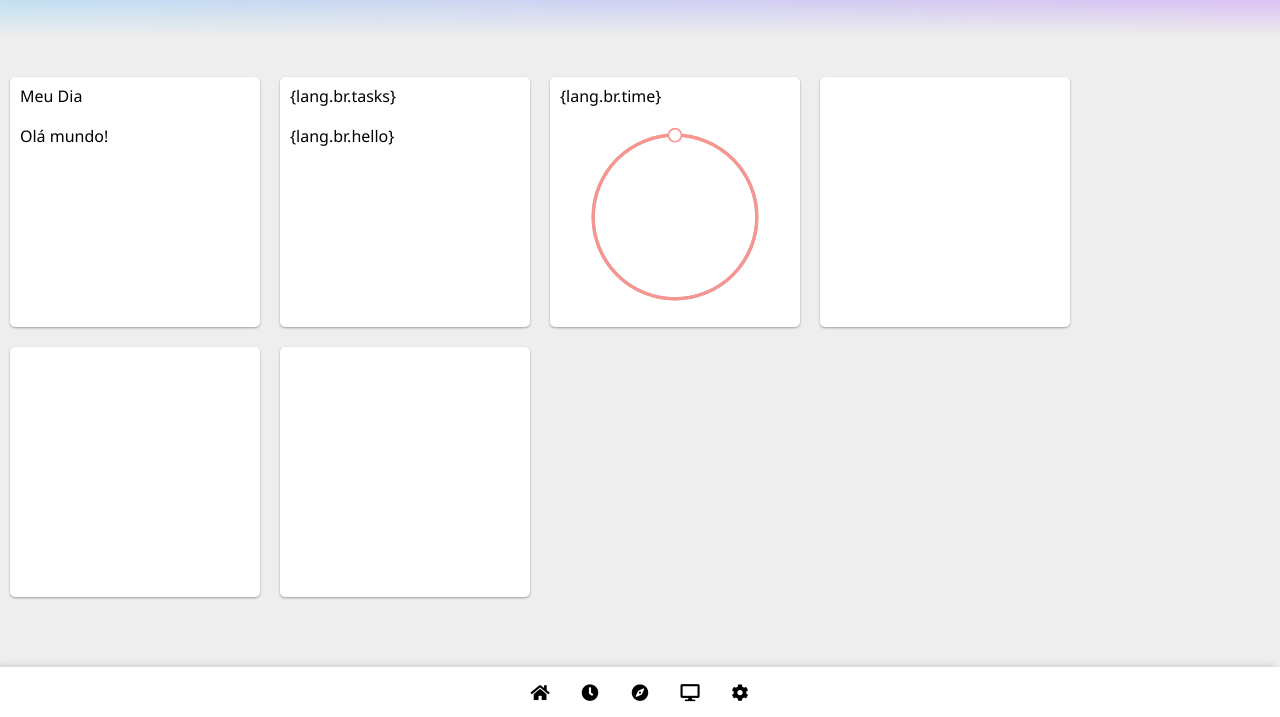
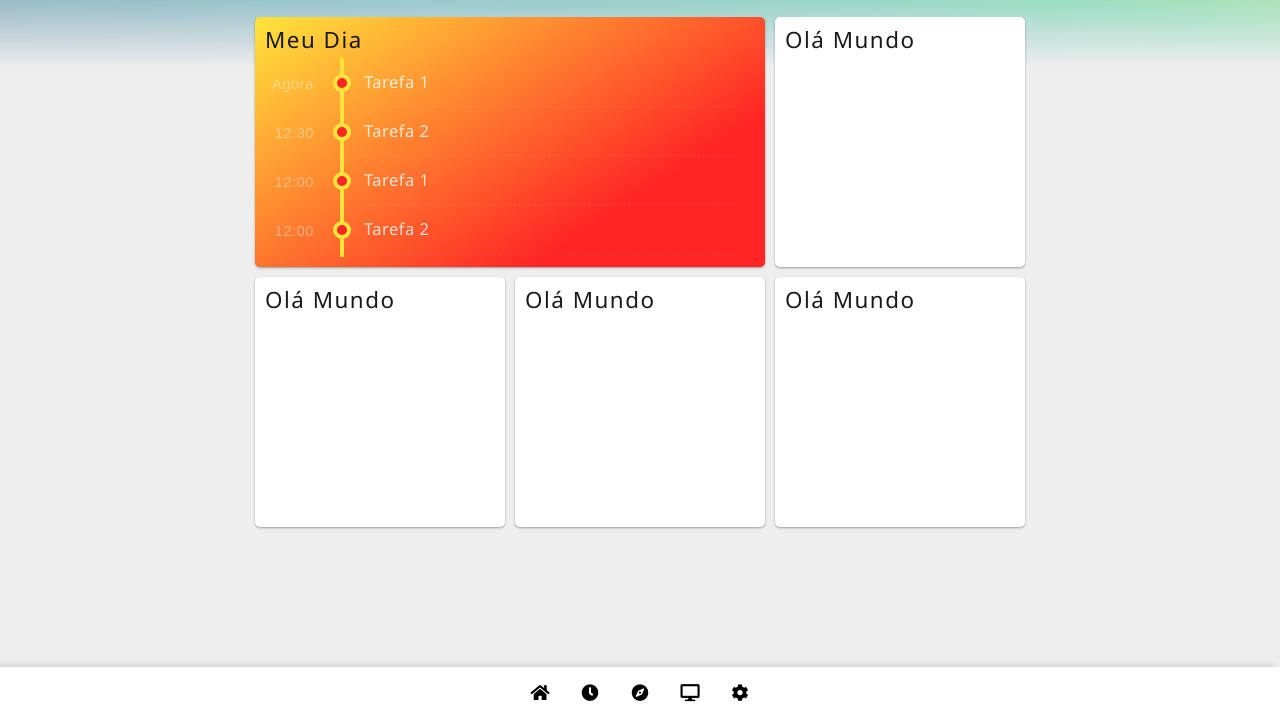
Before and after one commit to TryUps/MyTime-Desktop, a website: page app/index.html in a window 1280 px wide. Shown: the part 83-800 px from the top of the page. Drawn offline with Linux system fonts and the light colour scheme.

Commit message:
Fixed design boxes

```diff
--- a/app/index.html
+++ b/app/index.html
@@ -9,62 +9,79 @@
     <link rel="stylesheet" href="res/css/style.css" type="text/css">
 </head>
 <body>
-    <header role="heading">
-        <div class="centered">
-            <h1 class="logo">{lang.br.appname}</h1>
+    <div class="bg-out gradient-bg">
     </div>
+    <div class="app">
+        <header role="header">
+            <h1 class="app-logo logo">MyTime</h1>
         </header>
-    <main role="main">
-        <section>
-            <div class="box">
+        <main class="container" role="main">
+            <section class="boxes">
+                <div class="box box--2x timeli-box">
+                    <div class="in-box">
                         <div class="box-title">
-                    <span class="title">Meu Dia</span>
+                            <span class="title"><h3>Meu Dia</h3></span>
                         </div>
                         <div class="box-content">
                             <p class="content">
-                        Olá mundo!
+                                <ul class="timeline">
+                                    <li class="event" data-date="Agora">Tarefa 1</li>
+                                    <li class="event" data-date="12:30">Tarefa 2</li>
+                                    <li class="event" data-date="12:00">Tarefa 1</li>
+                                    <li class="event" data-date="12:00">Tarefa 2</li>
+                                    <li class="event" data-date="12:00">Tarefa 3</li>
+                                    <li class="event" data-date="12:00">Tarefa 4</li>
+                                    <li class="event" data-date="12:00">Tarefa 5</li>
+                                    <li class="event" data-date="12:00">Tarefa 6</li>
+                                </ul>
                             </p>
                         </div>
+                        <div class="box-footer">
+                        </div>
+                    </div>
+                </div>
+                <div class="box">
+                    <div class="in-box">
+                        <div class="box-title">
+                            <h3>Olá Mundo</h3>
+                        </div>
+                        <div class="box-content"></div>
                         <div class="box-footer"></div>
                     </div>
+                </div>
                 <div class="box">
+                    <div class="in-box">
                         <div class="box-title">
-                    <span class="title">{lang.br.tasks}</span>
+                            <h3>Olá Mundo</h3>
                         </div>
-                <div class="box-content">
-                    <p class="content">
-                        {lang.br.hello}
-                    </p>
-                </div>
+                        <div class="box-content"></div>
                         <div class="box-footer"></div>
                     </div>
+                </div>
                 <div class="box">
+                    <div class="in-box">
                         <div class="box-title">
-                    <span class="title">{lang.br.time}</span>
+                            <h3>Olá Mundo</h3>
                         </div>
-                <div class="box-content" style="display: flex;align-items: center;justify-content: center;">
-                    <svg width="180" viewBox="0 0 220 220" xmlns="http://www.w3.org/2000/svg">
-                        <g transform="translate(110,110)">
-                            <circle r="100" class="e-c-base"/>
-                            <g transform="rotate(-90)">
-                                <circle r="100" class="e-c-progress"/>
-                                <g id="e-pointer">
-                                    <circle cx="100" cy="0" r="8" class="e-c-pointer"/>
-                                </g>
-                            </g>
-                        </g>
-                    </svg>
+                        <div class="box-content"></div>
+                        <div class="box-footer"></div>
                     </div>
                 </div>
-            <div class="box"></div>
-            <div class="box"></div>
-            <div class="box"></div>
+                <div class="box">
+                    <div class="in-box">
+                        <div class="box-title">
+                            <h3>Olá Mundo</h3>
+                        </div>
+                        <div class="box-content"></div>
+                        <div class="box-footer"></div>
+                    </div>
+                </div>
             </section>
         </main>
-    <menu class="footer-menu" role="footer" id="foot-menu">
+        <menu class="footer-menu" role="menu" id="foot-menu">
             <ul class="menu-foot">
                 <li class="menu-item">
-                <a href="" class="menu-btn:link"><i class="fas fa-home"></i></a>
+                    <a href="grid.html" class="menu-btn:link"><i class="fas fa-home"></i></a>
                     <a href="" class="menu-btn:link"><i class="fas fa-clock"></i></a>
                     <a href="" class="menu-btn:link"><i class="fas fa-compass"></i></a>
                     <a href="" class="menu-btn:link"><i class="fas fa-desktop"></i></a>
@@ -72,21 +89,8 @@
                 </li>
             </ul>
         </menu>
+    </div>
     <div class="overlay"></div>
-    <div class="alert">
-        <div class="alert-title">
-            <h2>Deseja ativar o menu?</h2>
-        </div>
-        <div class="alert-content">
-            <p class="alert-text">
-                O menu interativo auxilia você de modo mais rápido para lidar com suas funções do dia a dia. Com ele o aplicativo ficará oculto na bandeja de aplicativos do seu sistema e poderá ser acessado de modo rápido com apenas 1 clique.
-            </p>
-        </div>
-        <div class="alert-footer">
-            <button class="alert-btn">Manter Inativo</button>
-            <button class="alert-btn">Ativar</button>
-        </div>
-    </div>
     <script src="res/js/template.js"></script>
     <script>if(typeof module === 'object'){window.module = module; module = undefined;}</script>
     <script>if(window.module)module = window.module;</script>
--- a/app/res/css/app.css
+++ b/app/res/css/app.css
@@ -4,14 +4,11 @@
     padding:0;
 }
 body {
-    position: absolute;
-    width:100%;
-    height: 100%;
+    min-height:100vh;
     background-color: #eee;
     user-select: none;
+    overflow: hidden;
     font-family: 'Segoe UI', Tahoma, Geneva, Verdana, sans-serif;
-    display: flex;
-    flex-direction: column;
 }
 
 body::before {
@@ -21,8 +18,30 @@ body::before {
     left: 0;
     width: 100%;
     height: 10px;
-    box-shadow: 0px 0 10px rgba(0, 0, 0, 0.6);
+    box-shadow: 5px 0 15px rgba(0, 0, 0, 0.6);
     z-index: 100;
+}
+
+.app {
+    position: relative;
+    float: left;
+    display: flex;
+    flex-direction: column;
+}
+
+.bg-out {
+    position: absolute;
+    width:100%;
+    z-index:0;
+    height: 250px;
+
+    background-image: linear-gradient(to right top, #051937, #004d7a, #008793, #00bf72, #a8eb12);
+    -webkit-mask-size: 300px 250px;
+    -webkit-mask-image: -webkit-gradient(linear, center top, center bottom, color-stop(0.60,  rgba(0,0,0,0)), color-stop(0.00,  rgba(0,0,0,0.8)));
+}
+.color2 {
+    background-color: #21D4FD;
+    background-image: linear-gradient(19deg, #21D4FD 0%, #B721FF 100%);
 }
 
 body.dark {
@@ -33,16 +52,14 @@ body.dark {
 }
 header {
     position: relative;
-    float: left;
-    width:100%;
-    height: 200px;
+    display: flex;
+    width:100vw;
+    height: 100px;
+    justify-content: center;
+    align-items: center;
+    text-align: center;
+    background: transparent;
     -webkit-app-region: drag;
-    background-color: #21D4FD;
-    background-image: linear-gradient(19deg, #21D4FD 0%, #B721FF 100%);
-    -webkit-mask-size: 300px 200px;
-    -webkit-mask-image: -webkit-gradient(linear, center top, center bottom, color-stop(0.60,  rgba(0,0,0,0)), color-stop(0.00,  rgba(0,0,0,0.8)));
-    line-height: 25px;
-    text-align: center;
 }
 
 .logo {
@@ -59,9 +76,21 @@ h1 {
 main {
     position: relative;
     float: left;
-    flex: auto;
-    top: -50px;
+    height: calc(100vh - 150px);
     overflow-x: scroll;
+    display: flex;
+    justify-content: center;
+    word-wrap: break-word;
+}
+
+section.boxes {
+    position: relative;
+    float: left;
+    padding-bottom: 520px;
+    display: grid;
+    grid-gap: 10px;
+    grid-template-columns: 250px 250px 250px;
+    grid-template-rows: 250px 250px 250px;
 }
 
 menu.footer-menu {
@@ -73,7 +102,6 @@ menu.footer-menu {
     align-items: center;
     justify-content: center;
     transition: 1.5s;
-    bottom:-50px;
 }
 
 menu.footer-menu > ul > li {
@@ -102,32 +130,45 @@ menu.footer-menu > ul > li > a:hover {
 
 .box {
     position: relative;
+    padding: 10px;
+    background: #fff;
+    border-radius: 5px;
+    box-shadow: 0 1px 3px rgba(0,0,0,0.12), 0 1px 2px rgba(0,0,0,0.24);
+}
+
+.box--2x {
+    grid-column: 1 / span 2;
+}
+
+.box--15x {
+    grid-column: 1 / span 2;
+}
+
+.in-box {
+    position: relative;
     float: left;
-    display:grid;
+    width:100%;
+    height:100%;
+    display: flex;
+    flex-direction: column;
     grid-template-areas:
-    "title title"
-    "content content"
-    "footer footer";
+        "title title"
+        "content content"
+        "footer footer";
     grid-template-rows: 40px auto 20px;
-    border-radius:5px;
-    background: #fff;
-    width: 250px;
-    height: 250px;
-    margin: 10px;
-    padding: 10px;
-    box-shadow: 0 1px 3px rgba(0,0,0,0.12), 0 1px 2px rgba(0,0,0,0.24);
 }
 .box-title {
     grid-area:title;
 }
 .box-content {
     grid-area:content;
+    padding: 5px 0;
 }
 .box-footer {
     grid-area:footer;
 }
 
-.box--2 {
+.box--2s {
     border: 1px solid #CCC;
     box-shadow:
     inset 0px 11px 8px -10px #CCC,
@@ -225,3 +266,78 @@ menu.footer-menu > ul > li > a:hover {
 .alert > .alert-footer > button.alert-btn:hover {
     box-shadow: 0 1px 3px rgba(0,0,0,0.12), 0 1px 2px rgba(0,0,0,0.24);
 }
+
+h3 {
+    letter-spacing: 1.5px;
+  font-weight: 400;
+  font-size: 1.4em;
+  color: #1a1a1a;
+}
+
+.timeli-box {
+    background-color: #FFE53B;
+    background-image: linear-gradient(147deg, #FFE53B 0%, #FF2525 74%);
+}
+
+.timeli-box > .in-box > .box-content {
+    overflow-y: scroll;
+}
+
+.timeline {
+  border-left: 4px solid #FFE53B;
+  border-bottom-right-radius: 4px;
+  border-top-right-radius: 4px;
+  background: rgba(255, 255, 255, 0.00);
+  color: rgba(255, 255, 255, 0.8);
+  letter-spacing: 0.5px;
+  position: relative;
+  line-height: 0.5em;
+  font-size: 1.03em;
+  padding: 20px;
+  list-style: none;
+  width:calc(100% - 75px);
+  text-align: left;
+  margin-left: 75px;
+}
+
+.timeline .event {
+    border-bottom: 1px dashed rgba(255, 255, 255, 0.1);
+    padding-bottom: 20px;
+    margin-bottom: 20px;
+    position: relative;
+}
+
+.timeline .event:last-of-type {
+    padding-bottom: 0;
+    margin-bottom: 0;
+    border: none;
+}
+
+.timeline .event:before,
+.timeline .event:after {
+  position: absolute;
+  display: block;
+  top: 0;
+}
+.timeline .event:before {
+  left: -170px;
+  color: rgba(255, 255, 255, 0.4);
+  content: attr(data-date);
+  text-align: right;
+  font-weight: 100;
+  font-size: 0.9em;
+  min-width: 120px;
+  top:2px;
+  font-family: 'Saira', sans-serif;
+}
+
+.timeline .event:after {
+    box-shadow: 0 0 0 4px #FFE53B;
+    left: -27px;
+    background: #FF2525;
+    border-radius: 50%;
+    height: 10px;
+    width: 10px;
+    content: "";
+    top: 0px;
+}
--- /dev/null
+++ b/app/res/css/grid.css
@@ -0,0 +1,37 @@
+body {
+    margin: 0;
+    padding: 0;
+    background: #1a1a1a;
+}
+
+main {
+    position: relative;
+    display: flex;
+    flex-wrap: wrap;
+    justify-content: flex-start;
+    align-content: space-between;
+    width:300px;
+    height: 300px;
+}
+
+.box {
+    background-color: lightblue;
+    width: 100px;
+    height: 100px;
+    margin: 0px;
+    border: transparent solid 5px;
+    box-sizing: border-box;
+    background-clip: content-box;
+}
+
+.box:first-child {
+    width: 200px;
+    height: 200px;
+}
+
+.box:nth-child(2) {
+    background-color: blue;
+    position: absolute;
+    top: 100px;
+    right: 0px;
+}
--- a/package.json
+++ b/package.json
@@ -6,6 +6,7 @@
   "main": "main.js",
   "dependencies": {
     "axios": "^0.19.2",
+    "electron-reload": "^1.5.0",
     "express": "^4.17.1",
     "fs-extra": "^9.0.0",
     "jquery": "^3.4.1",
```
Also changed, not shown: app/app.html (added, +96 -0 lines), app/grid.html (added, +18 -0 lines), main.js (+7 -2 lines), 3 other files. Lines whose indentation alone changed are shown as unchanged.
